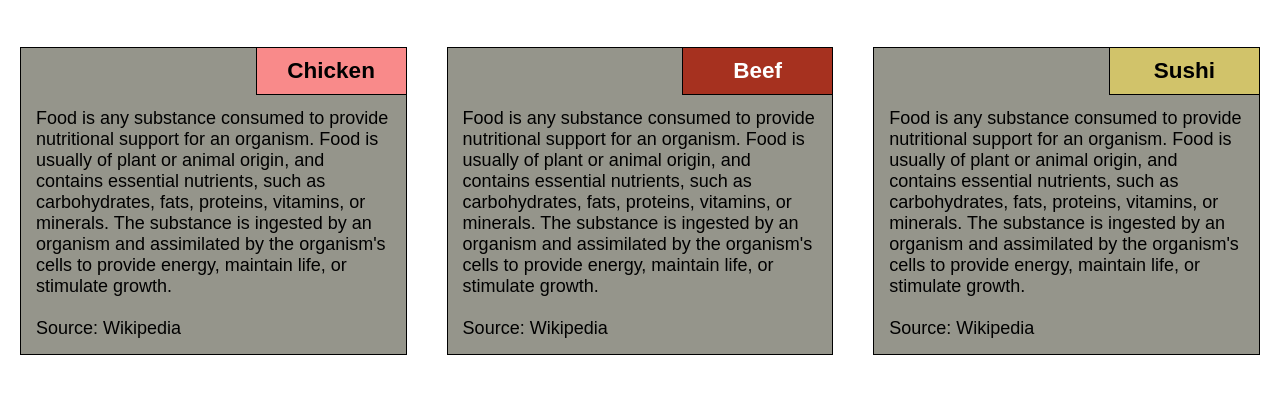
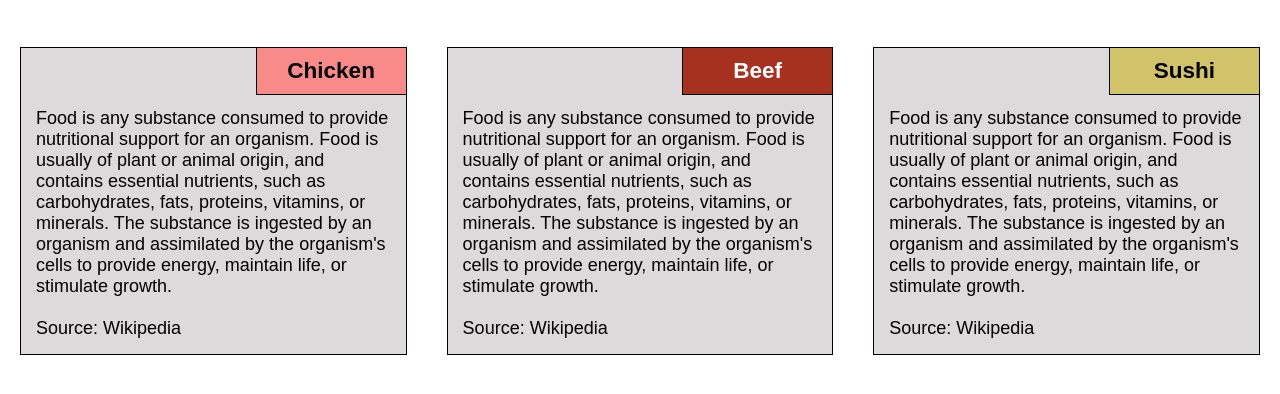
Before and after one commit to rht20/HTML-CSS-and-Javascript-for-Web-Developers-Coursera, a plain HTML site: page Week - 2/module2-solution/index.html in a window 1280 px wide. Shown: the part 60-454 px from the top of the page. Drawn offline with Linux system fonts and the light colour scheme.

Commit message:
updated style.css file

```diff
--- a/Week - 2/module2-solution/css/style.css
+++ b/Week - 2/module2-solution/css/style.css
@@ -21,7 +21,7 @@ p {
 
 .content {
 	margin: 20px;
-	background: #95958B;
+	background: #DCDADA;
 	border: 1px solid black;
 	position: relative;
 }
```
